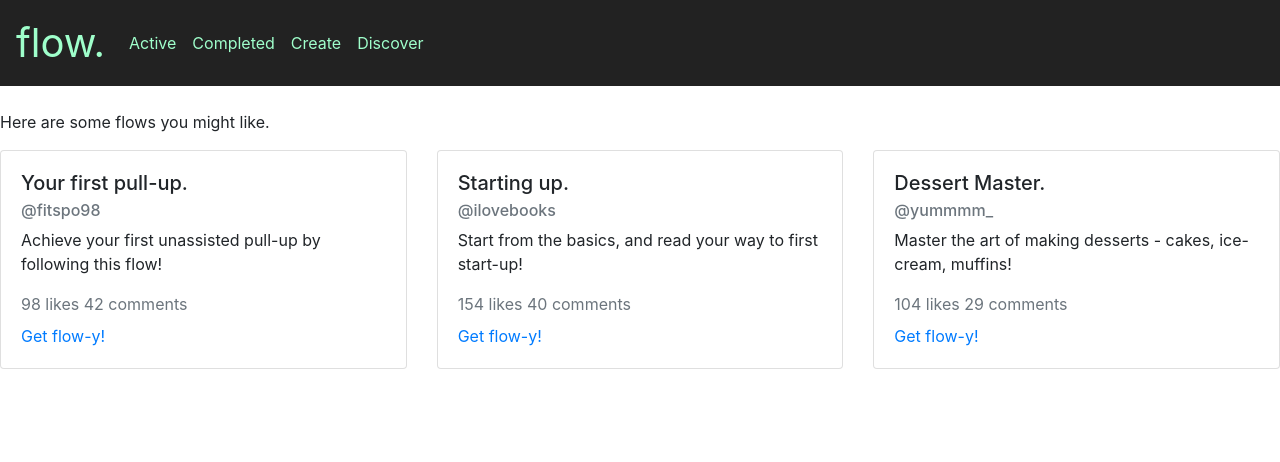
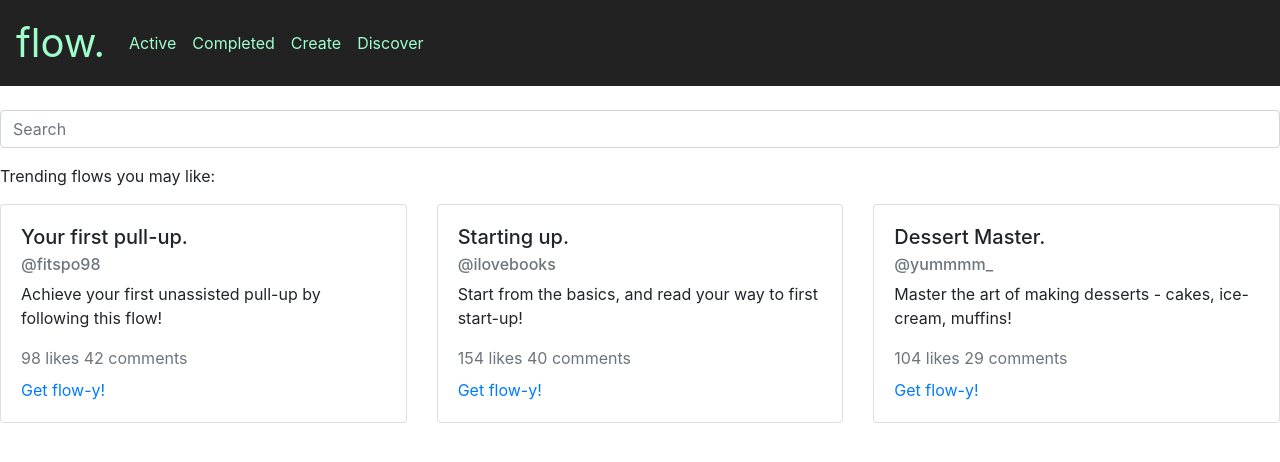
Before and after one commit to preethi-d/covidHack, a React (Create React App) app: page /discover in a window 1280 px wide. Shown: the top 462 px of the page. Built offline with nearby package versions, Linux system fonts and the light colour scheme.

Commit message:
Add search bar to discover page.

```diff
--- a/src/Discover.js
+++ b/src/Discover.js
@@ -1,11 +1,18 @@
 import React from 'react';
 import Card from 'react-bootstrap/Card';
 import CardDeck from 'react-bootstrap/CardDeck';
+import Form from 'react-bootstrap/Form';
+import Button from "react-bootstrap/Button";
 
 export const Discover = (props) => (
     <>
       <br />
-      <p>Here are some flows you might like.</p>
+      <Form>
+        <Form.Group controlId="formBasicEmail">
+          <Form.Control type="Search" placeholder="Search" />
+        </Form.Group>
+      </Form>
+      <p>Trending flows you may like:</p>
       <CardDeck>
       <Card style={{ width: '18rem' }}>
         <Card.Body>
```
